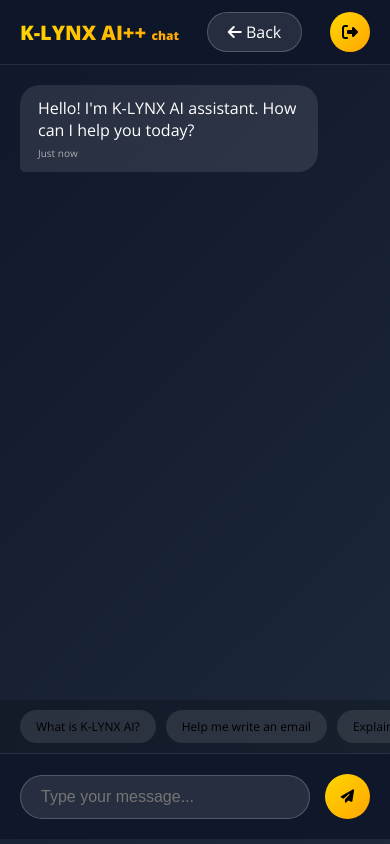
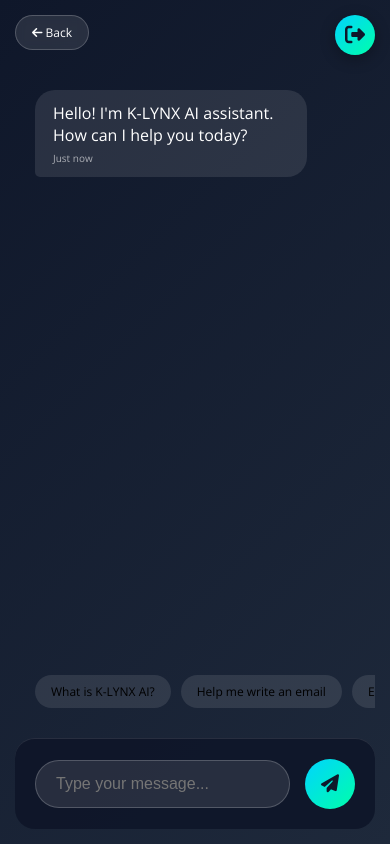
Before and after one commit to Fidelis01/K-LYNX-AI, a website: page public/chat.html in a window 390 px wide. Drawn offline with nearby package versions, Linux system fonts and the light colour scheme; sample sign-in values are in the browser's storage.

Commit message:
Update chat.html

```diff
--- a/public/chat.html
+++ b/public/chat.html
@@ -18,59 +18,67 @@
         background: linear-gradient(135deg, #0F172A 0%, #1E293B 100%);
         height: 100vh;
         overflow: hidden;
+        position: relative;
     }
 
-    .chat-header {
-        background: rgba(15, 23, 42, 0.95);
-        backdrop-filter: blur(10px);
-        padding: 15px 30px;
-        display: flex;
-        justify-content: space-between;
-        align-items: center;
-        border-bottom: 1px solid rgba(255,255,255,0.1);
-    }
-
-    .logo {
-        font-size: 24px;
-        font-weight: 800;
-        background: linear-gradient(135deg, #FFD700, #FFA500);
-        -webkit-background-clip: text;
-        background-clip: text;
-        color: transparent;
-    }
-
-    .back-btn {
-        background: rgba(255,255,255,0.1);
-        border: 1px solid rgba(255,255,255,0.2);
-        padding: 8px 20px;
-        border-radius: 20px;
-        color: white;
-        text-decoration: none;
-        transition: 0.3s;
-    }
-
-    .back-btn:hover {
-        background: rgba(255,255,255,0.2);
-    }
-
+    /* Profile Icon - Top Right */
     .profile-icon {
-        width: 40px;
-        height: 40px;
+        position: fixed;
+        top: 20px;
+        right: 20px;
+        width: 45px;
+        height: 45px;
         border-radius: 50%;
-        background: linear-gradient(135deg, #FFD700, #FFA500);
+        background: linear-gradient(135deg, #00d4ff, #00ffaa);
         display: flex;
         align-items: center;
         justify-content: center;
         cursor: pointer;
+        transition: 0.3s;
+        z-index: 100;
+        box-shadow: 0 4px 15px rgba(0,0,0,0.3);
+    }
+
+    .profile-icon:hover {
+        transform: scale(1.1);
+        box-shadow: 0 0 20px rgba(0, 212, 255, 0.4);
+    }
+
+    .profile-icon i {
+        color: #0F172A;
+        font-size: 20px;
+    }
+
+    /* Back Button - Top Left */
+    .back-btn {
+        position: fixed;
+        top: 20px;
+        left: 20px;
+        background: rgba(255,255,255,0.1);
+        border: 1px solid rgba(255,255,255,0.2);
+        padding: 10px 20px;
+        border-radius: 25px;
+        color: white;
+        text-decoration: none;
+        transition: 0.3s;
+        z-index: 100;
+        font-size: 14px;
+        backdrop-filter: blur(5px);
+    }
+
+    .back-btn:hover {
+        background: rgba(0, 212, 255, 0.2);
+        border-color: #00d4ff;
     }
 
     .chat-container {
         display: flex;
         flex-direction: column;
-        height: calc(100vh - 70px);
-        max-width: 1200px;
+        height: 100vh;
+        max-width: 1000px;
         margin: 0 auto;
         width: 100%;
+        padding: 80px 20px 20px 20px;
     }
 
     .messages-area {
@@ -103,7 +111,7 @@
     }
 
     .user .message-content {
-        background: linear-gradient(135deg, #FFD700, #FFA500);
+        background: linear-gradient(135deg, #00d4ff, #00ffaa);
         color: #0F172A;
         border-bottom-right-radius: 5px;
     }
@@ -134,7 +142,7 @@
     .typing-indicator span {
         width: 8px;
         height: 8px;
-        background: white;
+        background: #00d4ff;
         border-radius: 50%;
         animation: bounce 1.4s infinite ease-in-out;
     }
@@ -156,14 +164,16 @@
         padding: 20px;
         background: rgba(15, 23, 42, 0.95);
         border-top: 1px solid rgba(255,255,255,0.1);
+        border-radius: 20px;
         display: flex;
         gap: 15px;
         align-items: center;
+        margin-top: 10px;
     }
 
     .input-area input {
         flex: 1;
-        padding: 12px 20px;
+        padding: 14px 20px;
         background: rgba(255,255,255,0.1);
         border: 1px solid rgba(255,255,255,0.2);
         border-radius: 30px;
@@ -174,25 +184,28 @@
     }
 
     .input-area input:focus {
-        border-color: #FFD700;
-        box-shadow: 0 0 10px rgba(255,215,0,0.3);
+        border-color: #00d4ff;
+        box-shadow: 0 0 10px rgba(0, 212, 255, 0.3);
     }
 
     .input-area button {
-        width: 45px;
-        height: 45px;
+        width: 50px;
+        height: 50px;
         border-radius: 50%;
-        background: linear-gradient(135deg, #FFD700, #FFA500);
+        background: linear-gradient(135deg, #00d4ff, #00ffaa);
         border: none;
         cursor: pointer;
         transition: 0.3s;
         display: flex;
         align-items: center;
         justify-content: center;
+        color: #0F172A;
+        font-size: 18px;
     }
 
     .input-area button:hover {
         transform: scale(1.05);
+        box-shadow: 0 0 15px rgba(0, 212, 255, 0.4);
     }
 
     .suggestions {
@@ -200,7 +213,7 @@
         display: flex;
         gap: 10px;
         overflow-x: auto;
-        background: rgba(0,0,0,0.2);
+        margin-bottom: 10px;
     }
 
     .suggestion-chip {
@@ -214,8 +227,8 @@
     }
 
     .suggestion-chip:hover {
-        background: rgba(255,215,0,0.3);
-        color: #FFD700;
+        background: rgba(0, 212, 255, 0.3);
+        color: #00d4ff;
     }
 
     .messages-area::-webkit-scrollbar {
@@ -228,25 +241,26 @@
     }
 
     .messages-area::-webkit-scrollbar-thumb {
-        background: #FFD700;
+        background: #00d4ff;
         border-radius: 10px;
     }
 
     @media (max-width: 768px) {
         .message-content { max-width: 85%; }
-        .chat-header { padding: 12px 20px; }
-        .logo { font-size: 20px; }
+        .chat-container { padding: 70px 15px 15px 15px; }
+        .profile-icon { width: 40px; height: 40px; top: 15px; right: 15px; }
+        .back-btn { top: 15px; left: 15px; padding: 8px 16px; font-size: 12px; }
     }
 </style>
 </head>
 <body>
 
-<div class="chat-header">
-    <div class="logo">K-LYNX AI++ <span style="font-size:12px;">chat</span></div>
-    <a href="/dashboard.html" class="back-btn"><i class="fas fa-arrow-left"></i> Back</a>
+    <!-- Back Button -->
+    <a href="/index.html" class="back-btn"><i class="fas fa-arrow-left"></i> Back</a>
+
+    <!-- Profile Icon -->
     <div class="profile-icon" onclick="logout()">
         <i class="fas fa-sign-out-alt"></i>
-    </div>
     </div>
 
     <div class="chat-container">
@@ -276,12 +290,14 @@
     </div>
 
     <script>
+        const API_BASE_URL = 'https://klynxai.onrender.com';
+
         // Check if user is logged in
         const token = localStorage.getItem('token');
         const user = localStorage.getItem('user');
 
         if (!token && !user) {
-        window.location.href = '/login.html';
+            window.location.href = `${API_BASE_URL}/login.html`;
         }
 
         let userData = null;
@@ -294,7 +310,7 @@
         function logout() {
             localStorage.removeItem('token');
             localStorage.removeItem('user');
-        window.location.href = '/login.html';
+            window.location.href = `${API_BASE_URL}/login.html`;
         }
 
         function handleKeyPress(event) {
@@ -326,7 +342,7 @@
                     const controller = new AbortController();
                     const timeoutId = setTimeout(() => controller.abort(), 30000);
 
-                const response = await fetch('https://jai1-sh81.onrender.com/api/chat', {
+                    const response = await fetch(`${API_BASE_URL}/api/chat`, {
                         method: 'POST',
                         headers: { 'Content-Type': 'application/json' },
                         body: JSON.stringify({
@@ -345,7 +361,6 @@
                         addMessage(reply, 'ai');
                         return;
                     } else if (response.status === 503 || response.status === 429) {
-                    // Service unavailable or rate limited, wait and retry
                         await new Promise(resolve => setTimeout(resolve, delay));
                         delay *= 2;
                         continue;
@@ -363,12 +378,44 @@
                         }
                     } else if (i === retries - 1) {
                         hideTypingIndicator();
-                    addMessage("⚠️ The AI service is temporarily unavailable. Please try again in a few moments.", 'ai');
+                        addMessage(getFallbackResponse(message), 'ai');
                     } else {
                         await new Promise(resolve => setTimeout(resolve, delay));
                         delay *= 2;
                     }
                 }
+            }
+        }
+
+        function getFallbackResponse(message) {
+            const msg = message.toLowerCase();
+
+            if (msg.includes('hello') || msg.includes('hi') || msg.includes('hey')) {
+                return "Hello! 👋 How can I assist you today?";
+            }
+            else if (msg.includes('how are you')) {
+                return "I'm doing great, thank you for asking! I'm ready to help you with anything you need.";
+            }
+            else if (msg.includes('what is k-lynx') || msg.includes('what can you do')) {
+                return "K-LYNX AI++ is a powerful AI assistant that can help with writing, creativity, document analysis, scheduling, career advice, and much more!";
+            }
+            else if (msg.includes('email')) {
+                return "I'd be happy to help you write an email! Please tell me who the recipient is and what the purpose is.";
+            }
+            else if (msg.includes('joke')) {
+                const jokes = [
+                    "Why don't scientists trust atoms? Because they make up everything! 😄",
+                    "What do you call a fake noodle? An impasta! 🍝",
+                    "Why did the scarecrow win an award? He was outstanding in his field! 🌾",
+                    "What do you call a bear with no teeth? A gummy bear! 🐻"
+                ];
+                return jokes[Math.floor(Math.random() * jokes.length)];
+            }
+            else if (msg.includes('love') || msg.includes('like')) {
+                return "That's wonderful! I'm here to support you. ❤️";
+            }
+            else {
+                return "Thanks for your message! I'm processing your request. Please try again in a moment.";
             }
         }
 
```
Lines whose indentation alone changed are shown as unchanged.
